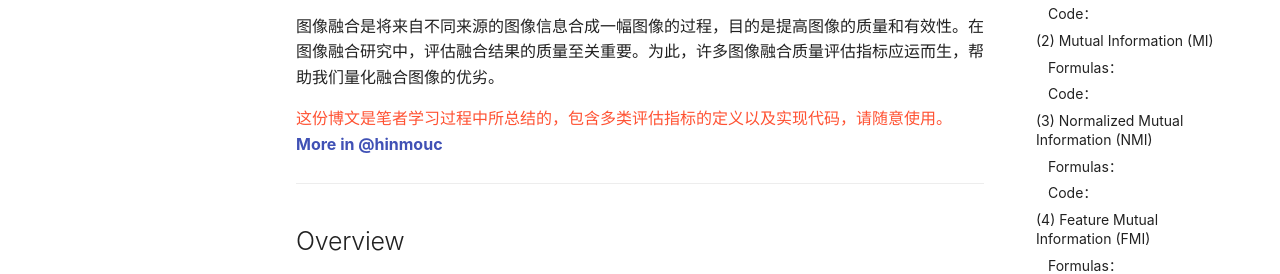
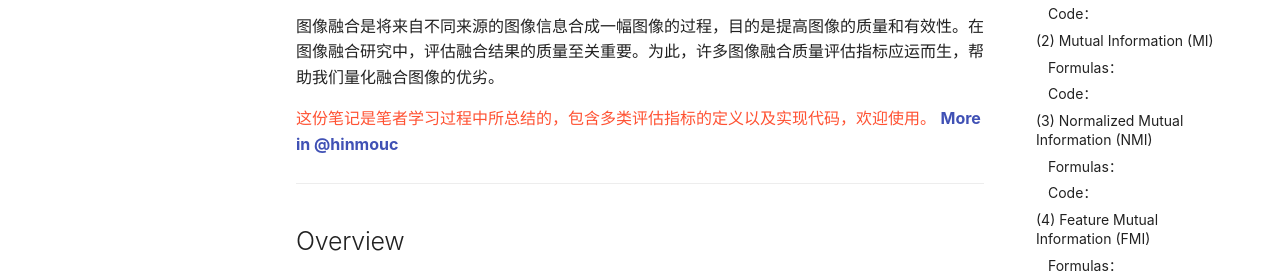
Before and after one commit to hinmouc/hinmouc.github.io, an MkDocs documentation site: the page built from docs/research/Evaluate_IF.md, in a window 1280 px wide and 900 px high. Shown: the part 308-582 px from the top of the window. Built offline with MkDocs 1.6.1 and Material for MkDocs 9.7.7, drawn with Linux system fonts in a browser that asks for light colours.

Commit message:
Update
062

```diff
--- a/docs/research/Evaluate_IF.md
+++ b/docs/research/Evaluate_IF.md
@@ -14,7 +14,7 @@ title: Evaluate for image fusion
 
 图像融合是将来自不同来源的图像信息合成一幅图像的过程，目的是提高图像的质量和有效性。在图像融合研究中，评估融合结果的质量至关重要。为此，许多图像融合质量评估指标应运而生，帮助我们量化融合图像的优劣。
 
-<span style="color: hsl(9, 100%, 60%);">这份博文是笔者学习过程中所总结的，包含多类评估指标的定义以及实现代码，请随意使用。</span>
+<span style="color: hsl(9, 100%, 60%);">这份笔记是笔者学习过程中所总结的，包含多类评估指标的定义以及实现代码，欢迎使用。</span>
 <span style="color: #589bd5;  font-weight: bold;">
 <a href="https://hinmouc.github.io/">
 More in @hinmouc
```
